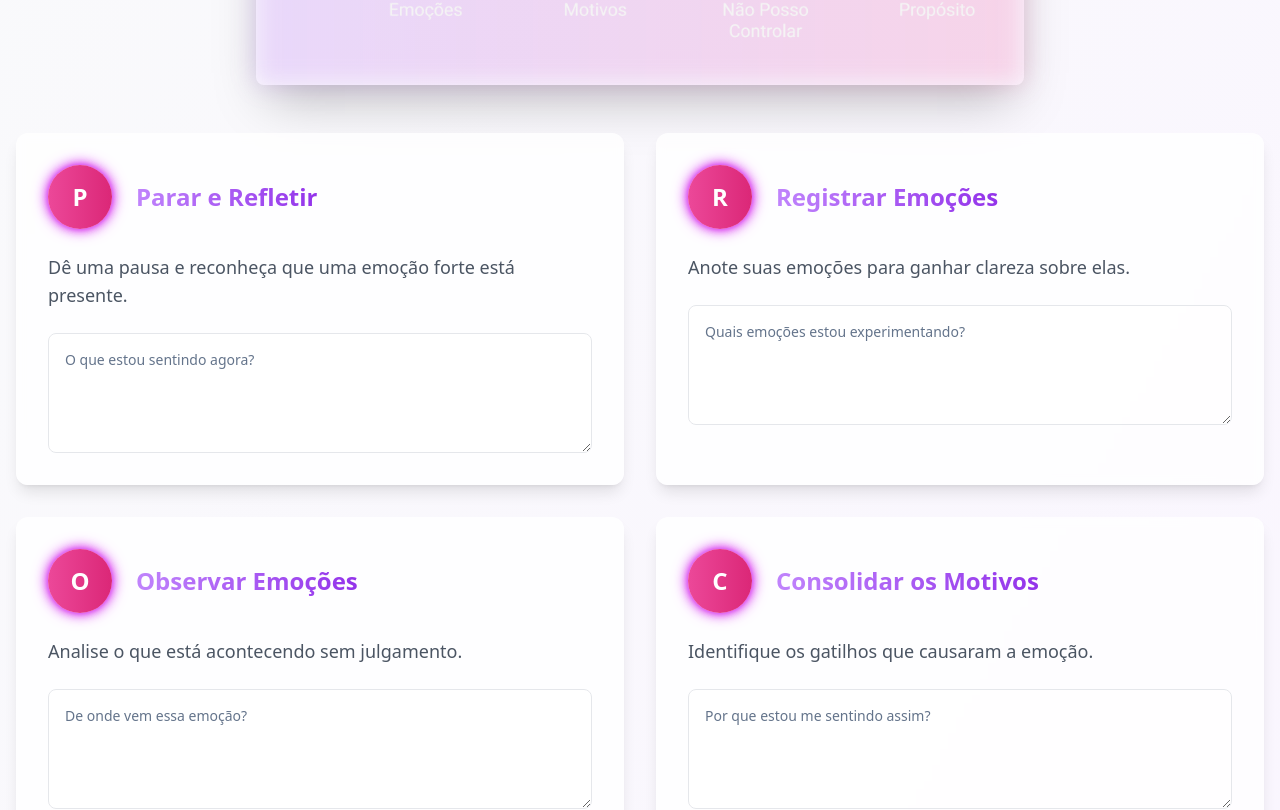
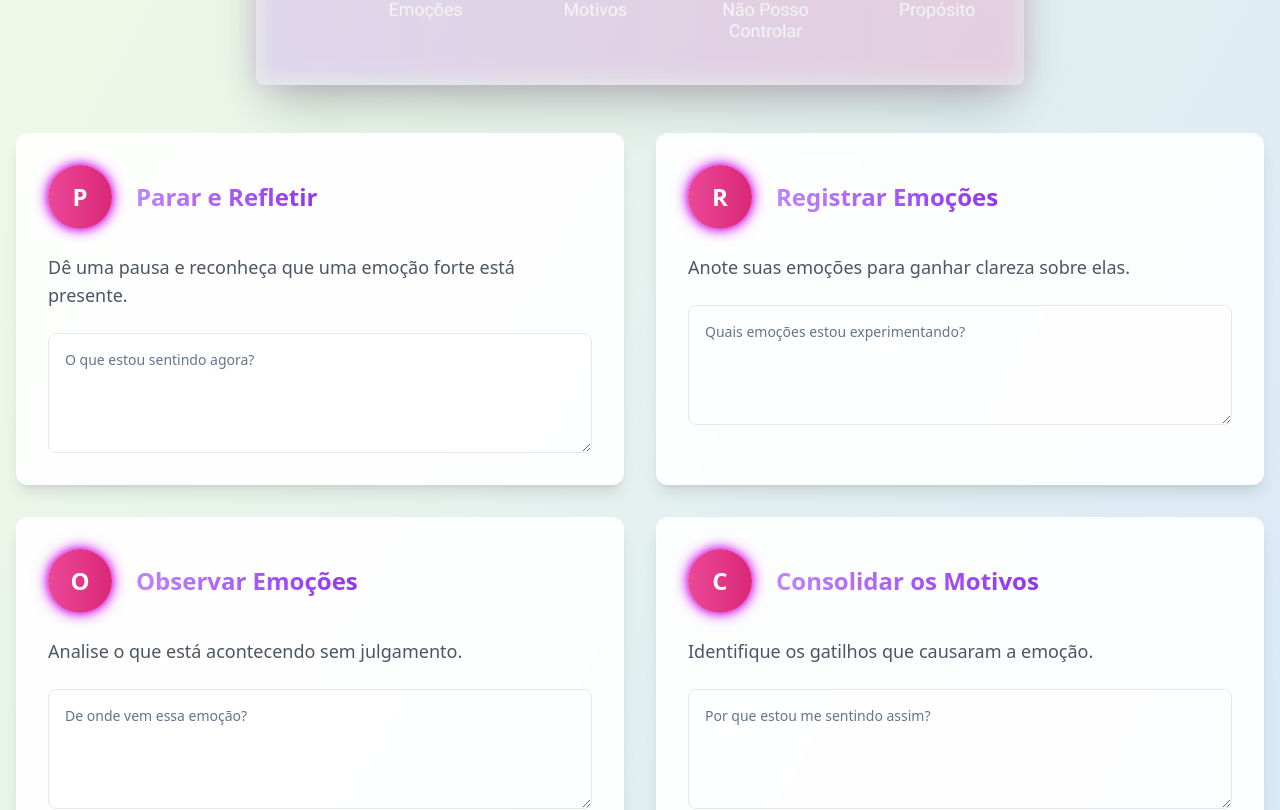
Before and after one commit to arinelson/processa-emocoes-36, a React (Vite) app: page / in a window 1280 px wide. Shown: the part 573-1383 px from the top of the page. Built offline with nearby package versions, Linux system fonts and the light colour scheme.

Commit message:
Change background color
Update the light theme background color to improve contrast with page elements.

```diff
--- a/src/pages/Index.tsx
+++ b/src/pages/Index.tsx
@@ -1,3 +1,4 @@
+
 import { useState, useEffect } from "react";
 import { Button } from "@/components/ui/button";
 import { Textarea } from "@/components/ui/textarea";
@@ -82,7 +83,11 @@ const Index = () => {
   };
 
   return (
-    <div className={`min-h-screen transition-colors duration-300 ${isDark ? 'bg-gray-900' : 'bg-gradient-to-br from-gray-50 to-purple-50'}`}>
+    <div className={`min-h-screen transition-colors duration-300 ${
+      isDark
+        ? 'bg-gray-900'
+        : 'bg-gradient-to-br from-[#F2FCE2] to-[#D3E4FD]'
+    }`}>
       <Button
         onClick={() => setIsDark(!isDark)}
         className="fixed top-4 right-4 p-3 rounded-full bg-white dark:bg-gray-800 shadow-lg hover:shadow-xl transition-all duration-300"
@@ -116,7 +121,7 @@ const Index = () => {
             <div
               key={index}
               className={`backdrop-blur-sm rounded-xl shadow-lg p-8 transition-all duration-300 hover:shadow-xl hover:scale-[1.02] ${
-                isDark ? 'bg-gray-800/80 text-white' : 'bg-white/80'
+                isDark ? 'bg-gray-800/80 text-white' : 'bg-white/90'
               }`}
               style={{
                 animation: `fadeIn 0.5s ease-out ${index * 0.1}s forwards`,
```
